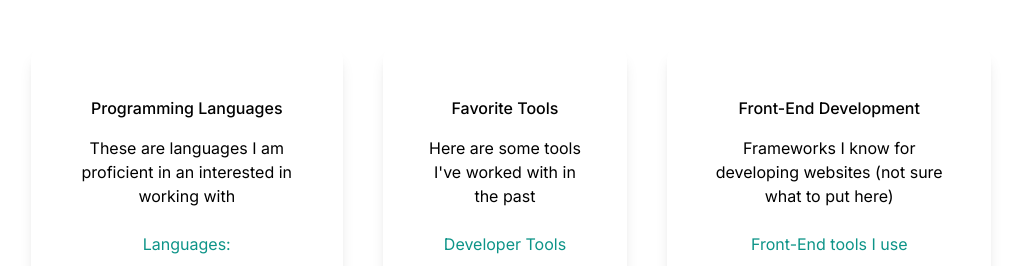
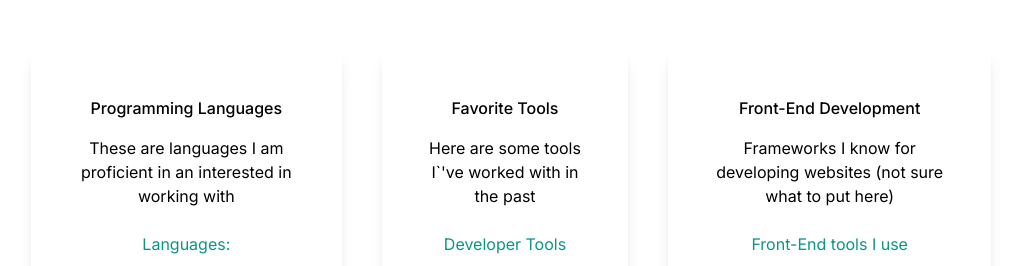
Before and after one commit to h-alan/portfolio, a Next.js app: page / in a window 1280 px wide. Shown: the part 1160-1426 px from the top of the page, without its empty margins (129-1151 px from the left). Built offline with nearby package versions, Linux system fonts and the light colour scheme.

Commit message:
Fix some errors

```diff
--- a/app/page.tsx
+++ b/app/page.tsx
@@ -4,9 +4,6 @@ import { BsFillMoonStarsFill } from 'react-icons/bs'
 import { AiFillGithub, AiFillLinkedin } from 'react-icons/ai'
 import Image from 'next/image'
 import profilepic from '../public/profile-pic.jpg'
-import design from '../public/design.png'
-import code from '../public/code.png'
-import consulting from '../public/consulting.png'
 import web1 from '../public/cookbook.png'
 import web3 from '../public/pytest.png'
 import web2 from '../public/coiny.png'
@@ -67,7 +64,7 @@ export default function Home() {
             </div>
             <div className='text-center shadow-lg p-10 rounded-xl my-10'>
               <h3 className='text-large font-medium pt-2 pb-2 dark:text-white'>Favorite Tools</h3>
-              <p className='py-2 dark:text-white'>Here are some tools I've worked with in the past</p>
+              <p className='py-2 dark:text-white'>Here are some tools I`&apos;ve worked with in the past</p>
               <h4 className='py-4 text-teal-600'>Developer Tools</h4>
               <p className='text-gray-800 py-1 dark:text-white'>VSCode</p>
               <p className='text-gray-800 py-1 dark:text-white'>Docker</p>
```
